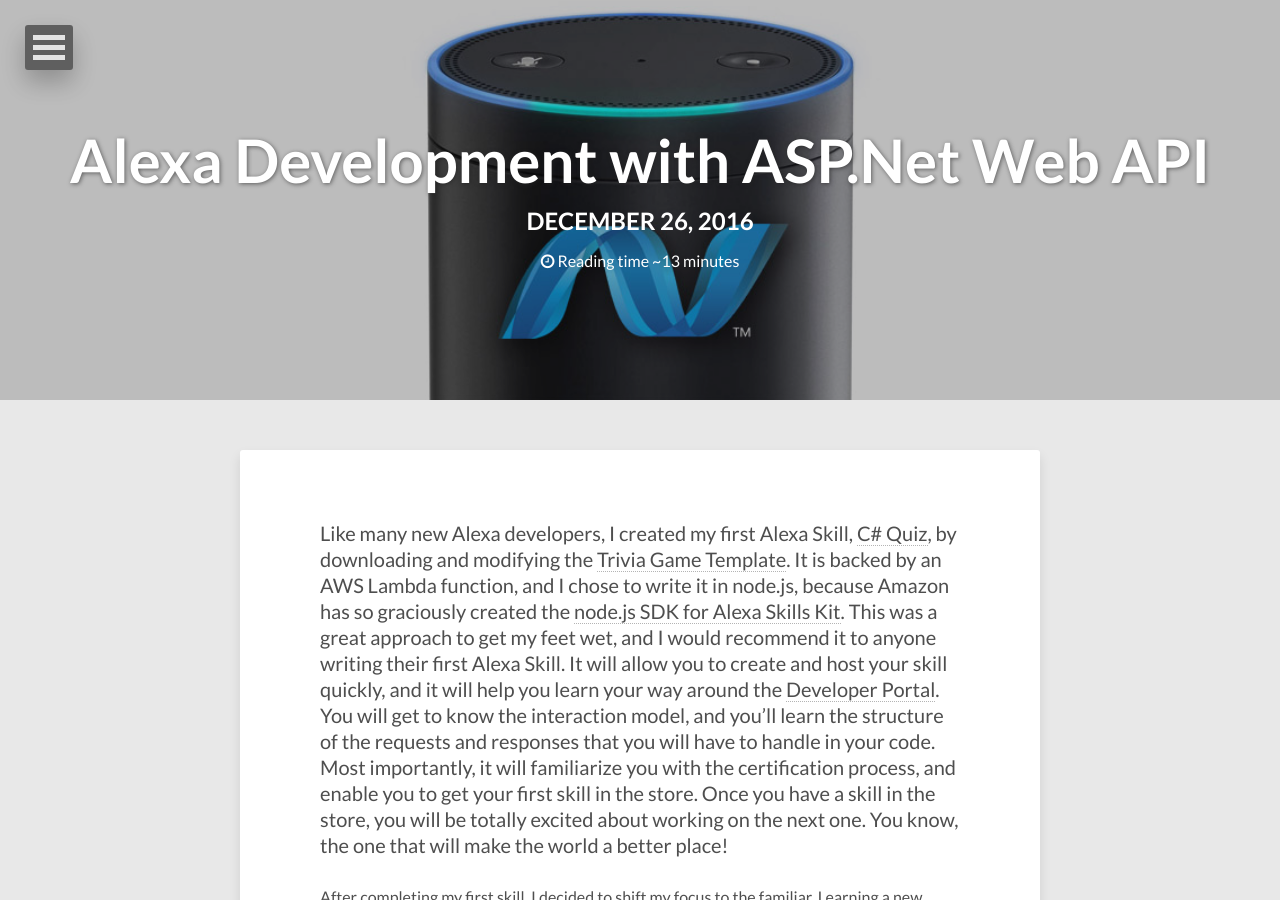
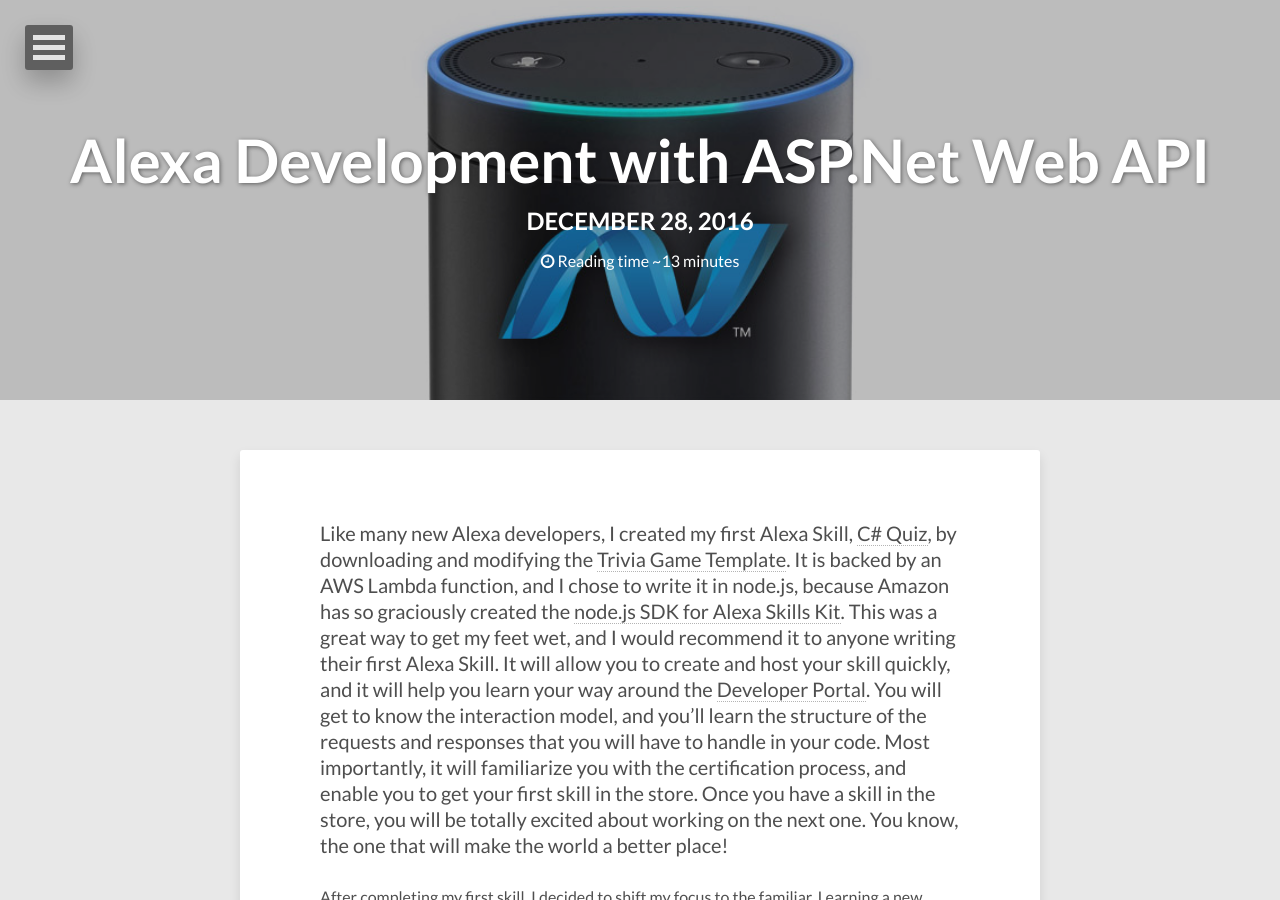
Before and after one commit to ljfraney/ljfraney.github.io, a Jekyll site: the page built from _posts/2016-12-28-alexa-dev-web-api.md, in a window 1280 px wide and 900 px high. Built offline with Jekyll 4.4.1, drawn with Linux system fonts in a browser that asks for light colours; nearby versions of some CDN libraries; comment, search, counter and statistics services are not loaded; some of the changed text lies outside the part shown.

Commit message:
Changed date on post. Last minute edits.

```diff
--- a/_posts/2016-12-26-alexa-dev-web-api.md
+++ b/_posts/2016-12-28-alexa-dev-web-api.md
@@ -2,13 +2,13 @@
 layout: post
 title: Alexa Development with ASP.Net Web API
 description: "Developing Alexa Skills with ASP.Net Web API"
-modified: 2016-12-26
+modified: 2016-12-27
 tags: [alexa, .net, c#, asp.net, WebAPI]
 image:
   feature: AlexaWebAPI/EchoDotNet.jpg
 ---
 
-Like many new Alexa developers, I created my first Alexa Skill, [C# Quiz](http://bit.ly/CSharpQuiz "C# Quiz Alexa Skill on Amazon"), by downloading and modifying the [Trivia Game Template](https://developer.amazon.com/blogs/post/TxDJWS16KUPVKO/new-alexa-skills-kit-template-build-a-trivia-skill-in-under-an-hour "New Alexa Skills Kit Template: Build a Trivia Skill in under an Hour"). It is backed by an AWS Lambda function, and I chose to write it in node.js, because Amazon has so graciously created the [node.js SDK for Alexa Skills Kit](https://github.com/amzn/alexa-skills-kit-js "GitHub Page for node.js ASK SDK"). This was a great approach to get my feet wet, and I would recommend it to anyone writing their first Alexa Skill. It will allow you to create and host your skill quickly, and it will help you learn your way around the [Developer Portal](https://developer.amazon.com/alexa "Amazon Developer Portal"). You will get to know the interaction model, and you'll learn the structure of the requests and responses that you will have to handle in your code. Most importantly, it will familiarize you with the certification process, and enable you to get your first skill in the store. Once you have a skill in the store, you will be totally excited about working on the next one. You know, the one that will make the world a better place!
+Like many new Alexa developers, I created my first Alexa Skill, [C# Quiz](http://bit.ly/CSharpQuiz "C# Quiz Alexa Skill on Amazon"), by downloading and modifying the [Trivia Game Template](https://developer.amazon.com/blogs/post/TxDJWS16KUPVKO/new-alexa-skills-kit-template-build-a-trivia-skill-in-under-an-hour "New Alexa Skills Kit Template: Build a Trivia Skill in under an Hour"). It is backed by an AWS Lambda function, and I chose to write it in node.js, because Amazon has so graciously created the [node.js SDK for Alexa Skills Kit](https://github.com/amzn/alexa-skills-kit-js "GitHub Page for node.js ASK SDK"). This was a great way to get my feet wet, and I would recommend it to anyone writing their first Alexa Skill. It will allow you to create and host your skill quickly, and it will help you learn your way around the [Developer Portal](https://developer.amazon.com/alexa "Amazon Developer Portal"). You will get to know the interaction model, and you'll learn the structure of the requests and responses that you will have to handle in your code. Most importantly, it will familiarize you with the certification process, and enable you to get your first skill in the store. Once you have a skill in the store, you will be totally excited about working on the next one. You know, the one that will make the world a better place!
 
 After completing my first skill, I decided to shift my focus to the familiar. Learning a new technology can be a difficult task. Learning two new technologies at once is downright overwhelming. I've spent much of the last decade developing in C# and ASP.Net, and I needed to spend some of that Azure credit that came with my MSDN subscription! Of course, you could host node.js in Azure. You could also host .Net in AWS, but not yet in a Lambda Function.
 
```
Also changed, not shown: other parts of _posts/2016-12-28-alexa-dev-web-api.md (+2 -4 lines).
